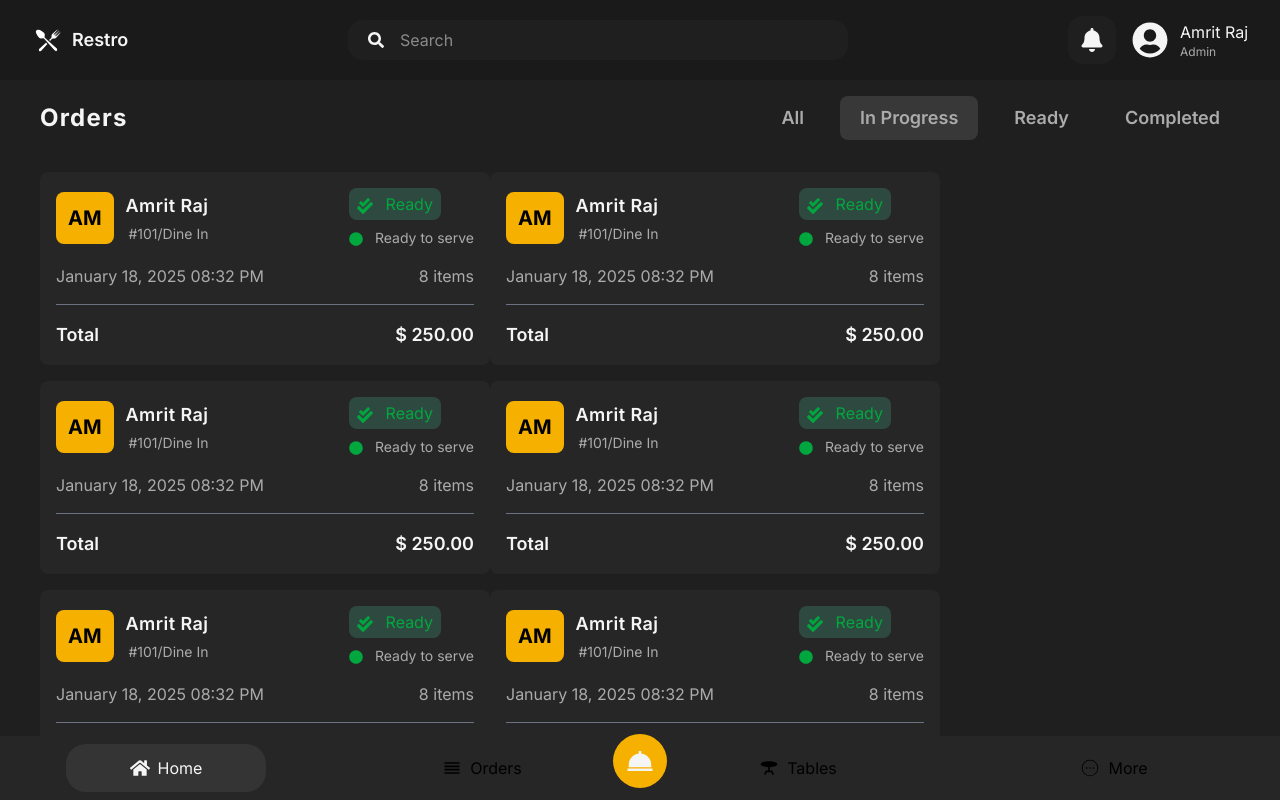
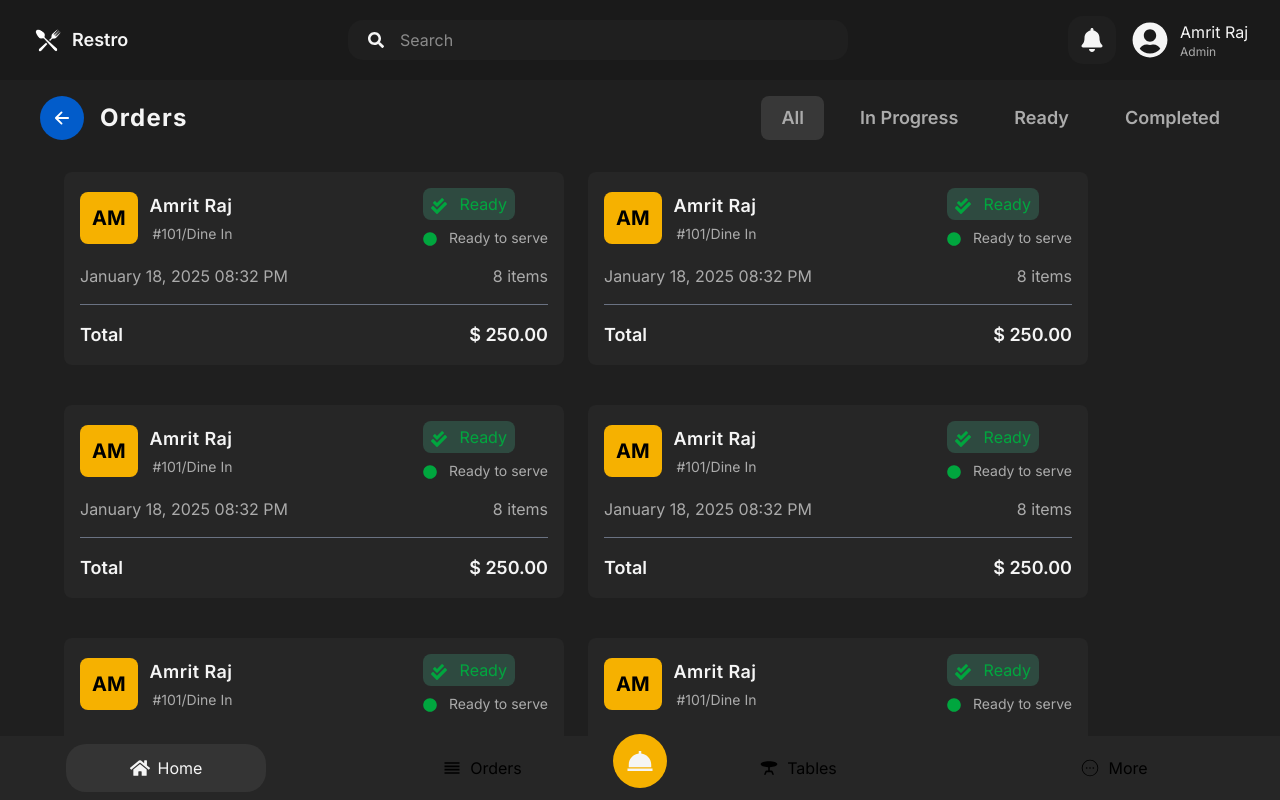
Before and after one commit to Sugavanesh17/POS_system, a React (Vite) app in the folder frontend/: page /orders in a window 1280 px wide. Built offline with nearby package versions, Linux system fonts and the light colour scheme.

Commit message:
Order Nav set

```diff
--- a/frontend/src/components/orders/OrderCard.jsx
+++ b/frontend/src/components/orders/OrderCard.jsx
@@ -5,7 +5,7 @@ import { useNavigate } from "react-router-dom";
 
 const OrderCard = () => {
   return (
-    <div className="w-[450px] bg-[#262626] p-4 rounded-lg mb-4">
+    <div className="w-[500px] bg-[#262626] p-4 rounded-lg mb-4">
       <div className="flex items-center gap-3">
         <button className="bg-[#f6b100] p-3 text-xl font-bold rounded-lg">
           AM
--- /dev/null
+++ b/frontend/src/components/shared/BackButton.jsx
@@ -0,0 +1,15 @@
+import React from 'react'
+import { IoArrowBackOutline } from 'react-icons/io5'
+import { useNavigate } from 'react-router-dom'
+
+const BackButton = () => {
+    const navigate = useNavigate();
+
+    return (
+        <button onClick={() => navigate(-1)} className='bg-[#025cca] p-3 text-xl font-bold rounded-full text-white'>
+            <IoArrowBackOutline />
+        </button>
+    )
+}
+
+export default BackButton
--- a/frontend/src/pages/Orders.jsx
+++ b/frontend/src/pages/Orders.jsx
@@ -1,26 +1,46 @@
 import React from 'react'
 import BottomNav from '../components/shared/BottomNav'
 import OrderCard from '../components/orders/OrderCard'
+import BackButton from '../components/shared/BackButton'
+import { useState } from 'react'
 
 const Orders = () => {
+  const [status, setStatus] = useState("all");
+
   return (
     <section className='bg-[#1f1f1f] h-[calc(100vh-5rem)] overflow-hidden'>
       <div className='flex items-center justify-between px-10 py-4'>
+        <div className='flex items-center gap-4'>
+          <BackButton />
         <h1 className='text-[#f5f5f5] text-2xl font-bold tracking-wider'>Orders</h1>
-        <div className='flex items-center justify-around gap-4'>
-          <button className='text-[#ababab] text-lg rounded-lg px-5 py-2 font-semibold'>All</button>
-          <button className='text-[#ababab] text-lg bg-[#383838] rounded-lg px-5 py-2 font-semibold'>In Progress </button>
-          <button className='text-[#ababab] text-lg rounded-lg px-5 py-2 font-semibold'>Ready</button>
-          <button className='text-[#ababab] text-lg rounded-lg px-5 py-2 font-semibold'>Completed</button>
+        </div>
+        <div className="flex items-center justify-around gap-4">
+          <button onClick={() => setStatus("all")} className={`text-[#ababab] text-lg ${status === "all" && "bg-[#383838] rounded-lg px-5 py-2"}  rounded-lg px-5 py-2 font-semibold`}>
+            All
+          </button>
+          <button onClick={() => setStatus("progress")} className={`text-[#ababab] text-lg ${status === "progress" && "bg-[#383838] rounded-lg px-5 py-2"}  rounded-lg px-5 py-2 font-semibold`}>
+            In Progress
+          </button>
+          <button onClick={() => setStatus("ready")} className={`text-[#ababab] text-lg ${status === "ready" && "bg-[#383838] rounded-lg px-5 py-2"}  rounded-lg px-5 py-2 font-semibold`}>
+            Ready
+          </button>
+          <button onClick={() => setStatus("completed")} className={`text-[#ababab] text-lg ${status === "completed" && "bg-[#383838] rounded-lg px-5 py-2"}  rounded-lg px-5 py-2 font-semibold`}>
+            Completed
+          </button>
         </div>
       </div>
-      <div className='flex flex-wrap px-10 py-4'>
+      <div className='flex flex-wrap gap-6 px-16 py-4 overflow-y-scroll scrollbar-hide h-[calc(100vh-5rem-5rem)]'>
         <OrderCard />
         <OrderCard />
         <OrderCard />
         <OrderCard />
         <OrderCard />
         <OrderCard />
+        <OrderCard />
+        <OrderCard />
+        <OrderCard />
+        <OrderCard />
+
 
       </div>
       <BottomNav />
```
